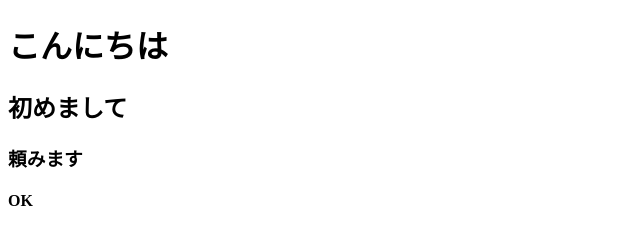
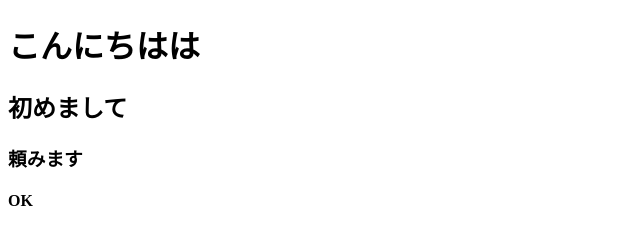
Before and after one commit to tomu1111/team3, a plain HTML site: page index.html in a window 1280 px wide. Shown: the full height of the page, 0-640 px from the left. Drawn offline with Linux system fonts and the light colour scheme.

Commit message:
Update index.html

```diff
--- a/index.html
+++ b/index.html
@@ -6,7 +6,7 @@
     <title>Document</title>
 </head>
 <body>
-    <h1>こんにちは</h1>
+    <h1>こんにちはは</h1>
     <h2>初めまして</h2>
     <h3>頼みます</h3>
     <h4>OK</h4>
```
